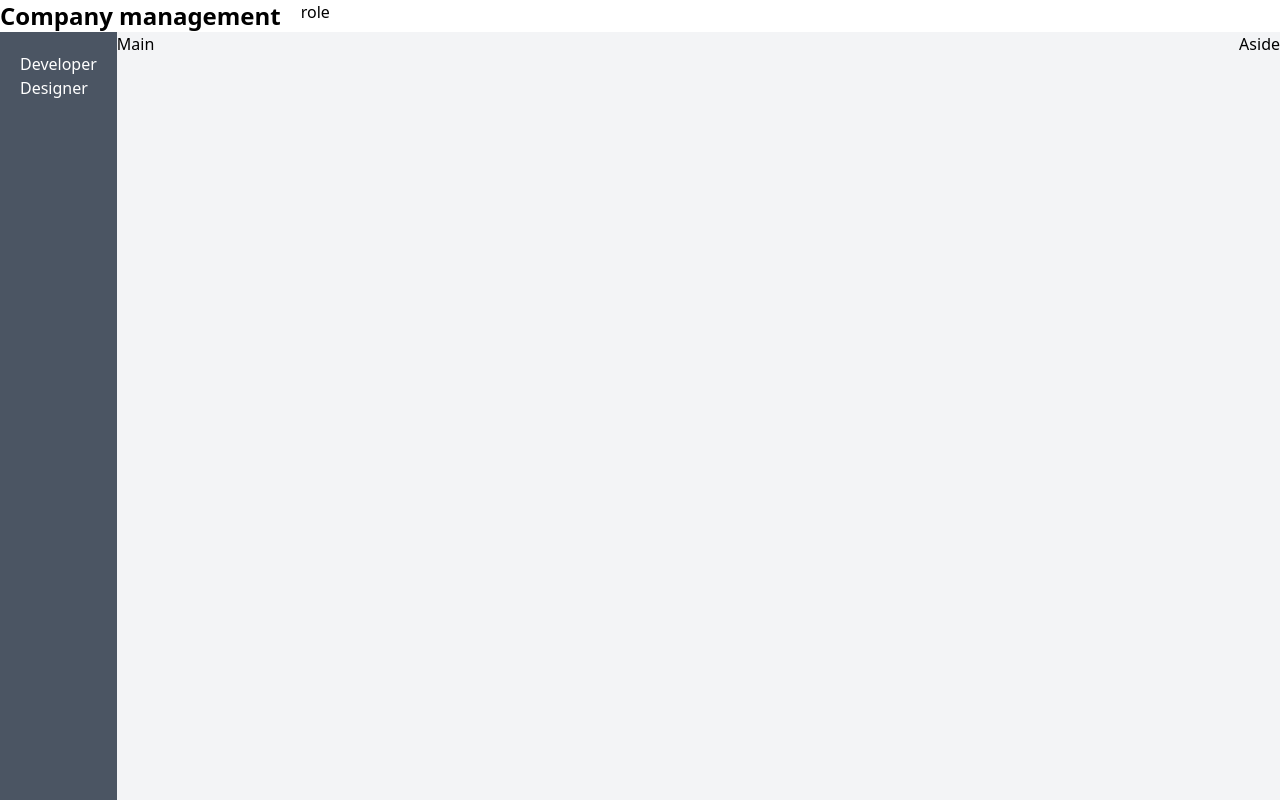
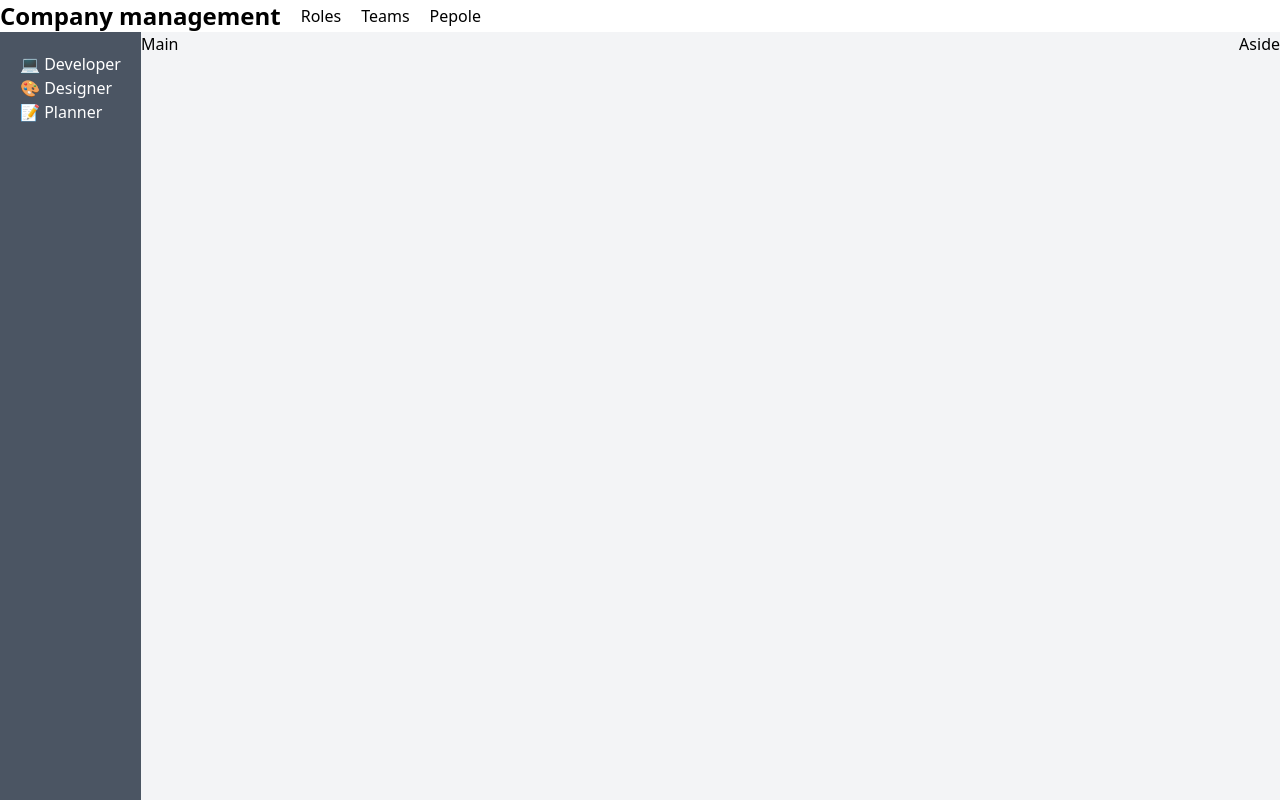
Before and after one commit to suhyeoonn/svelte-apollo-client, a SvelteKit app: page / in a window 1280 px wide. Built offline with nearby package versions, Linux system fonts and the light colour scheme.

Commit message:
메뉴 재구성

```diff
--- a/src/components/Header.svelte
+++ b/src/components/Header.svelte
@@ -1,8 +1,14 @@
-<header class="bg-white flex gap-5">
+<script lang="ts">
+	const menus = ['Roles', 'Teams', 'Pepole'];
+</script>
+
+<header class="bg-white flex gap-5 items-center">
 	<h1 class="text-2xl font-bold">Company management</h1>
 	<nav>
-		<ul>
-			<li>role</li>
+		<ul class="flex gap-5">
+			{#each menus as menu}
+				<li>{menu}</li>
+			{/each}
 		</ul>
 	</nav>
 </header>
--- a/src/components/Nav.svelte
+++ b/src/components/Nav.svelte
@@ -1,6 +1,11 @@
+<script lang="ts">
+	const menus = ['💻 Developer', '🎨 Designer', '📝 Planner'];
+</script>
+
 <nav class="bg-gray-600 text-white p-5">
 	<ul>
-		<li>Developer</li>
-		<li>Designer</li>
+		{#each menus as menu}
+			<li>{menu}</li>
+		{/each}
 	</ul>
 </nav>
```
